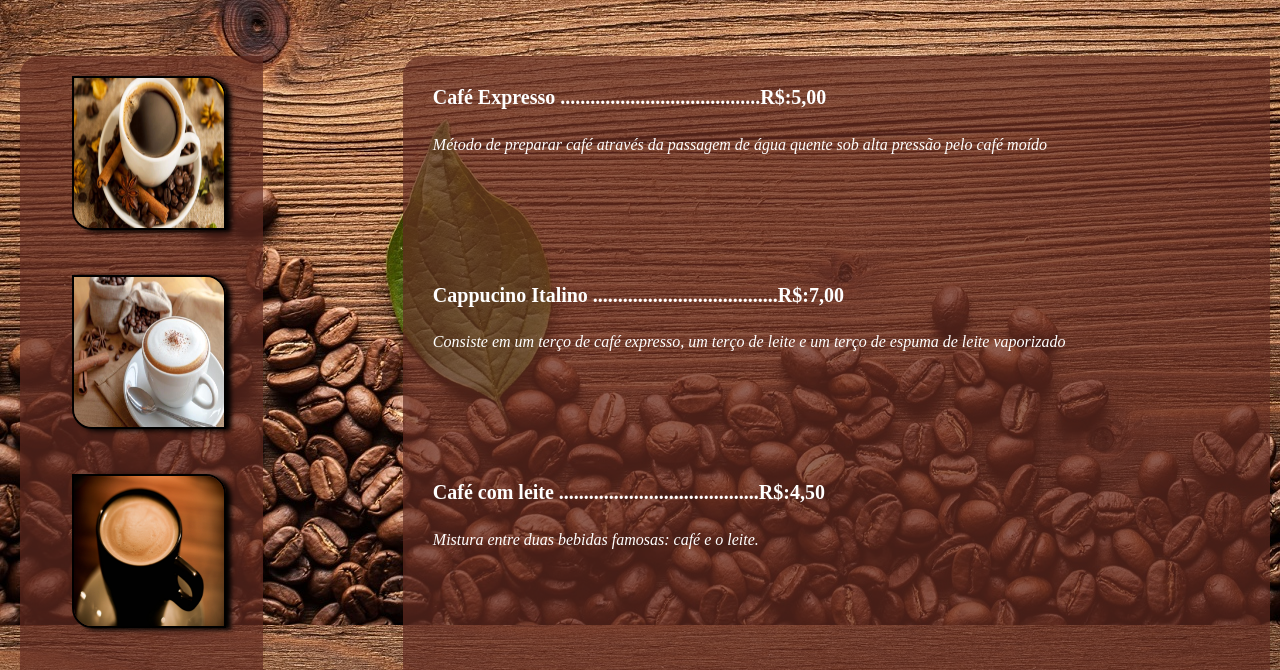
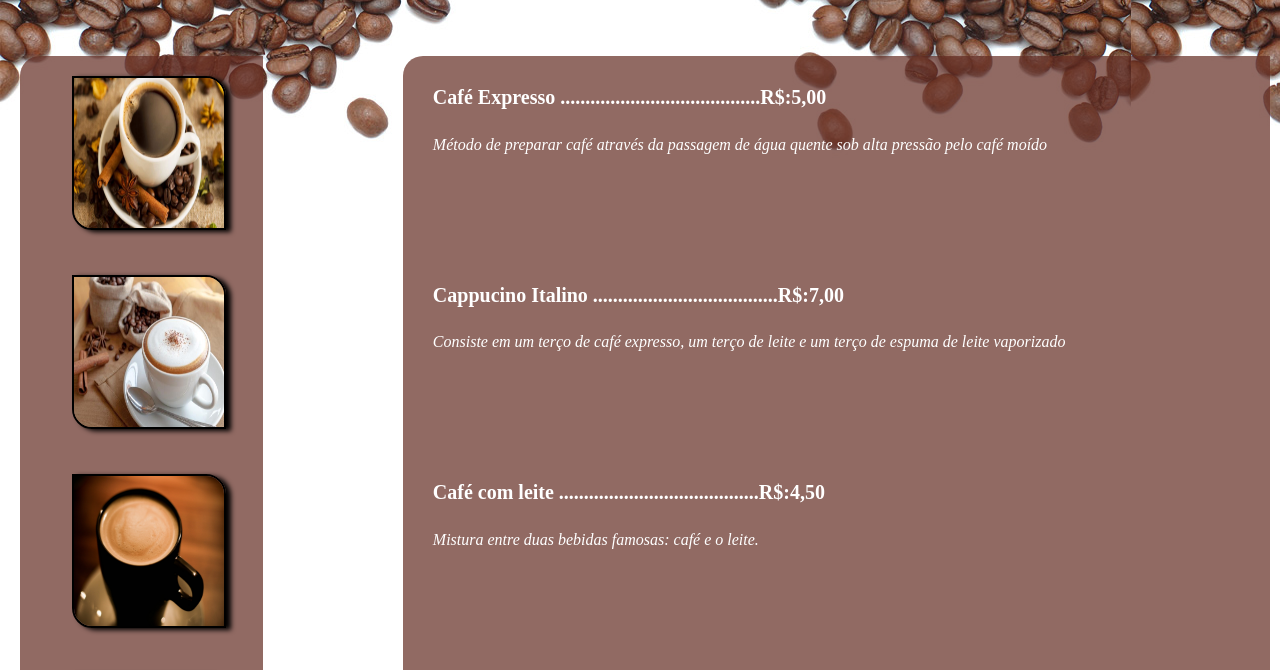
Before and after one commit to Izabelleavena/catalogo, a plain HTML site: page index.html in a window 1280 px wide. Shown: the part 218-888 px from the top of the page. Drawn offline with Linux system fonts and the light colour scheme.

Commit message:
Update style.css

```diff
--- a/style.css
+++ b/style.css
@@ -1,6 +1,6 @@
 body{
  margin: 0px;
- background-image: url(/img/Coffee_Grain_Wood_planks_564164_2560x1440.jpg);
+ background-image: url(/Coffe.jpg);
 }
 
 .titulo{
```
